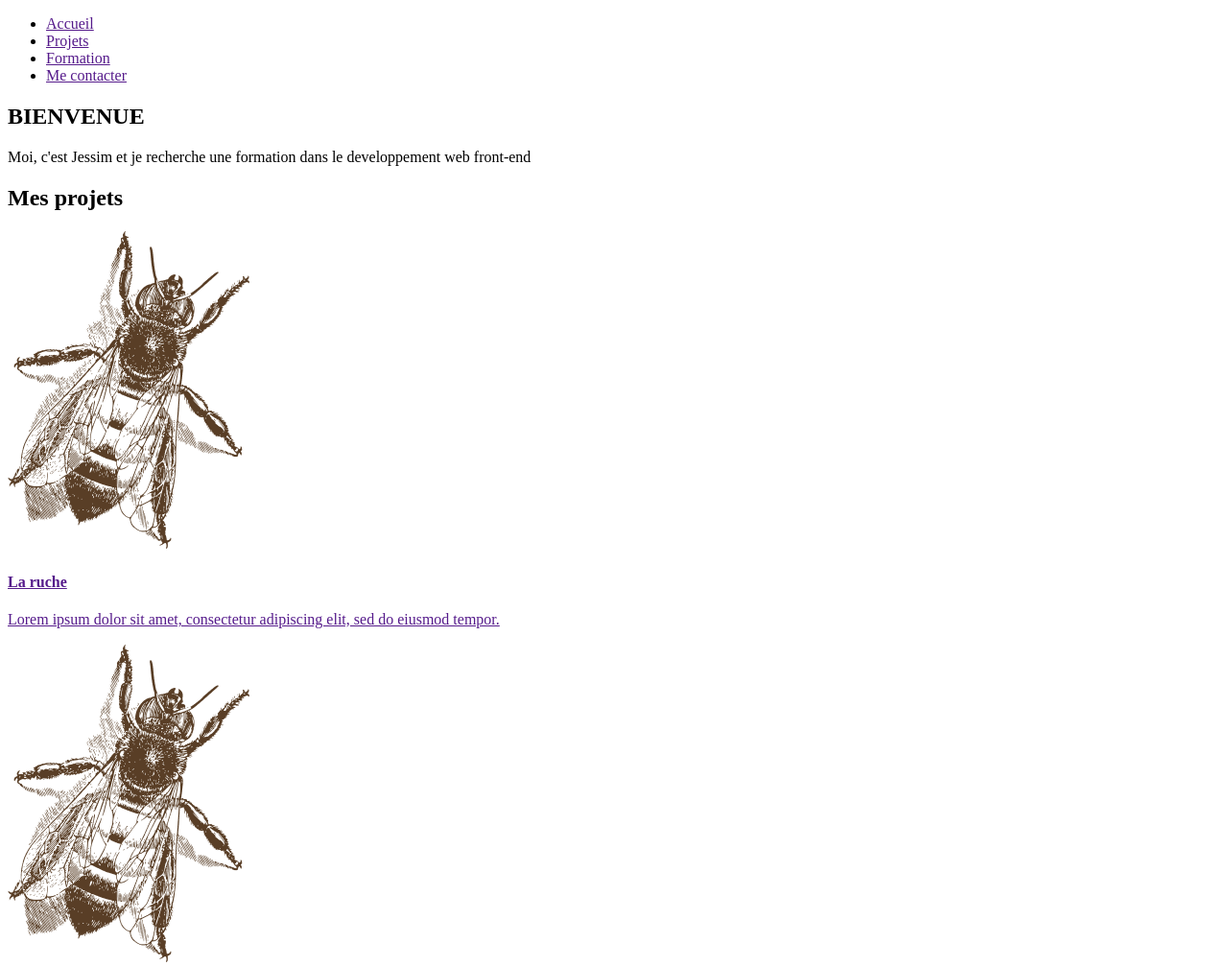
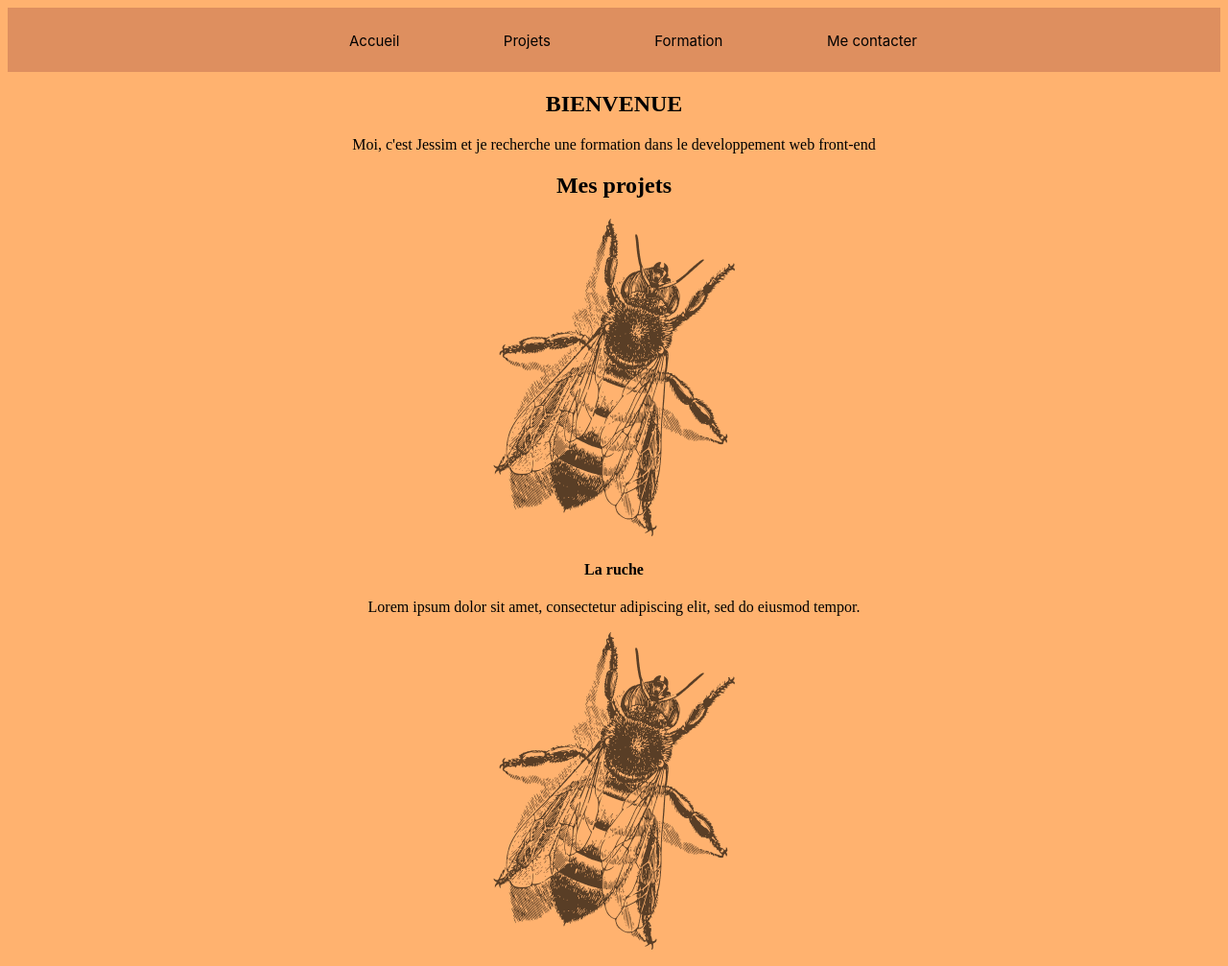
Before and after one commit to Jessim-am/Portfolio, a plain HTML site: page index.html in a window 1280 px wide. Shown: the top 1007 px of the page at 96% size. Drawn offline with Linux system fonts and the light colour scheme.

Commit message:
Portfolio

```diff
--- a/index.html
+++ b/index.html
@@ -5,11 +5,12 @@
     <meta charset="UTF-8">
     <meta name="viewport" content="width=device-width, initial-scale=1.0">
     <title>Document</title>
+    <link rel="stylesheet" href="style.css">
 </head>
 
-<header>
-    <nav>
-        <ul>
+<header class="bgBrown">
+    <nav class="bgNav nav">
+        <ul class="flex spaceBetween">
             <li><a href="">Accueil</a></li>
             <li><a href="">Projets</a></li>
             <li><a href="">Formation</a></li>
@@ -18,15 +19,15 @@
     </nav>
 </header>
 
-<body>
+<body class="bgOrange">
     <!-- Section de la description -->
-    <section>
+    <section class="textCenter">
         <h2>BIENVENUE</h2>
         <p>Moi, c'est Jessim et je recherche une formation dans le developpement web front-end</p>
     </section>
 
     <!-- Section des projets -->
-    <section>
+    <section class="textCenter">
         <h2>Mes projets</h2>
         <div>
             <div>
@@ -65,18 +66,18 @@
     </section>
 
     <!-- Section formation -->
-    <section>
+    <section class="textCenter">
         <h2>Formation</h2>
         <h3>Octobre 2024 - Février 2025</h3>
         <h4>La toile EM Lyon</h4>
         <p>Formation conception et developpements web</p>
     </section>
 
-    <footer>
+    <footer class="bgBrown textCenter">
         <h2>Me contacter</h2>
         <ul>
             <li><a href="mailto:jessim.amahal@latoile.em-lyon.com">
-                    <img src clas="https://th.bing.com/th?id=OIP.S0KWqiT-H-8UJCFVqDIuFQHaD4&w=345&h=181&c=8&rs=1&qlt=90&o=6&dpr=1.5&pid=3.1&rm=2"
+                    <img src="https://th.bing.com/th?id=OIP.S0KWqiT-H-8UJCFVqDIuFQHaD4&w=345&h=181&c=8&rs=1&qlt=90&o=6&dpr=1.5&pid=3.1&rm=2"
                         alt=""></a>
             </li>
 
@@ -90,7 +91,9 @@
                 </a>
             </li>
 
-            <li><a href="https://fr.linkedin.com/"><img src="/assets/logoLinkedin.png" alt=""></a></li>
+            <li><a href="https://fr.linkedin.com/">
+                    <img src="/assets/logoLinkedin.png" alt=""></a>
+            </li>
         </ul>
     </footer>
 </body>
--- a/style.css
+++ b/style.css
@@ -1,5 +1,48 @@
-.tailleLinkLog{
-    width: 26px;
-    height: 26px;
+.bgBrown {
+    background-color: #DE8F5F;
+    padding-bottom: 8px;
+}
+
+header {
+    text-align: center;
 
 }
+
+a {
+    text-decoration: none;
+    color: black;
+}
+
+li {
+    list-style: none;
+    display: inline;
+
+    text-align: center;
+
+}
+
+.flex {
+    display: flex;
+    flex-wrap: wrap;
+    text-align: center;
+}
+
+.spaceBetween {
+    justify-content: space-between;
+}
+
+.nav {
+    padding-top: 10px;
+    width:50% ;
+    margin: auto;
+    font-size:15px ;
+    font-family: "Inter", sans-serif;
+}
+
+.textCenter{
+    text-align: center;
+}
+
+.bgOrange{
+    background-color: #FFB26F;
+}
```
